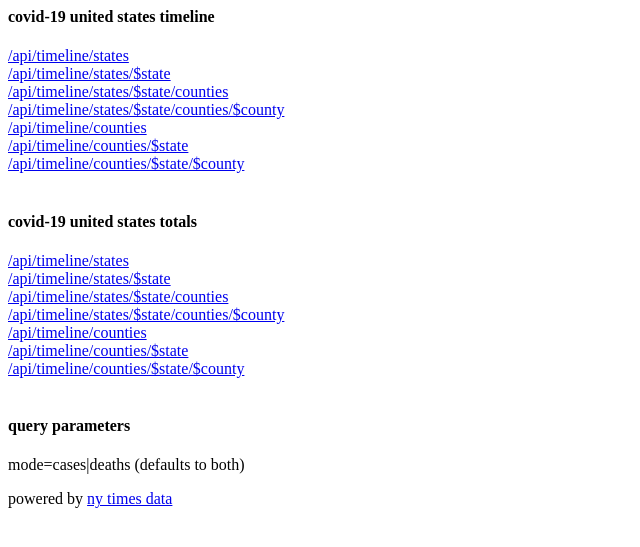
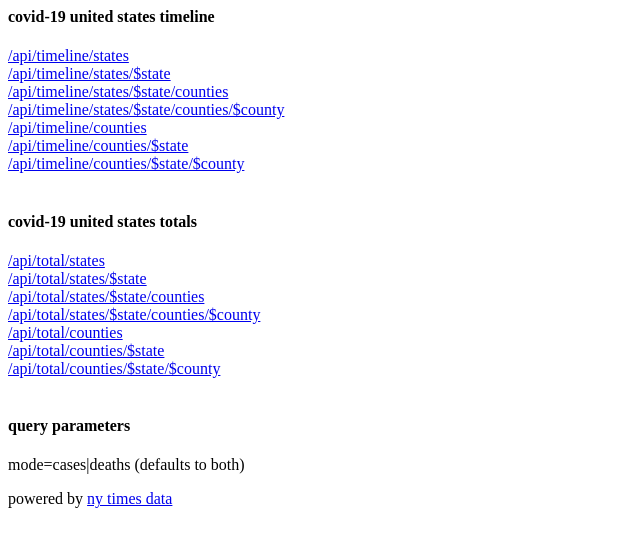
Before and after one commit to digiphilo/covid, a Flask app: page / in a window 1280 px wide. Shown: the top 547 px of the page, without its empty margins (0-640 px from the left). Run offline with Flask 2, Linux system fonts and the light colour scheme.

Commit message:
fix documentation typo

```diff
--- a/cv_api/templates/index.html
+++ b/cv_api/templates/index.html
@@ -11,13 +11,13 @@
     <a href="/api/timeline/counties/colorado">/api/timeline/counties/$state</a><br>
     <a href="/api/timeline/counties/colorado/boulder">/api/timeline/counties/$state/$county</a><br><br>
     <h4>covid-19 united states totals</h4>
-    <a href="/api/total/states">/api/timeline/states</a><br>
-    <a href="/api/total/states/colorado">/api/timeline/states/$state</a><br>
-    <a href="/api/total/states/colorado/counties">/api/timeline/states/$state/counties</a><br>
-    <a href="/api/total/states/colorado/counties/boulder">/api/timeline/states/$state/counties/$county</a><br>
-    <a href="/api/total/counties">/api/timeline/counties</a><br>
-    <a href="/api/total/counties/colorado">/api/timeline/counties/$state</a><br>
-    <a href="/api/total/counties/colorado/boulder">/api/timeline/counties/$state/$county</a><br><br>
+    <a href="/api/total/states">/api/total/states</a><br>
+    <a href="/api/total/states/colorado">/api/total/states/$state</a><br>
+    <a href="/api/total/states/colorado/counties">/api/total/states/$state/counties</a><br>
+    <a href="/api/total/states/colorado/counties/boulder">/api/total/states/$state/counties/$county</a><br>
+    <a href="/api/total/counties">/api/total/counties</a><br>
+    <a href="/api/total/counties/colorado">/api/total/counties/$state</a><br>
+    <a href="/api/total/counties/colorado/boulder">/api/total/counties/$state/$county</a><br><br>
     <h4>query parameters</h4>
     <p>mode=cases|deaths (defaults to both) </p>
     powered by <a href="https://github.com/nytimes/covid-19-data">ny times data</a>
```
